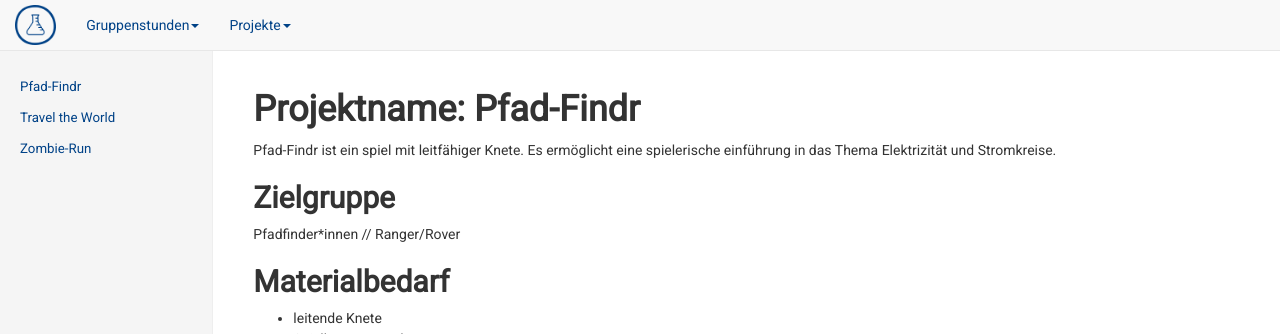
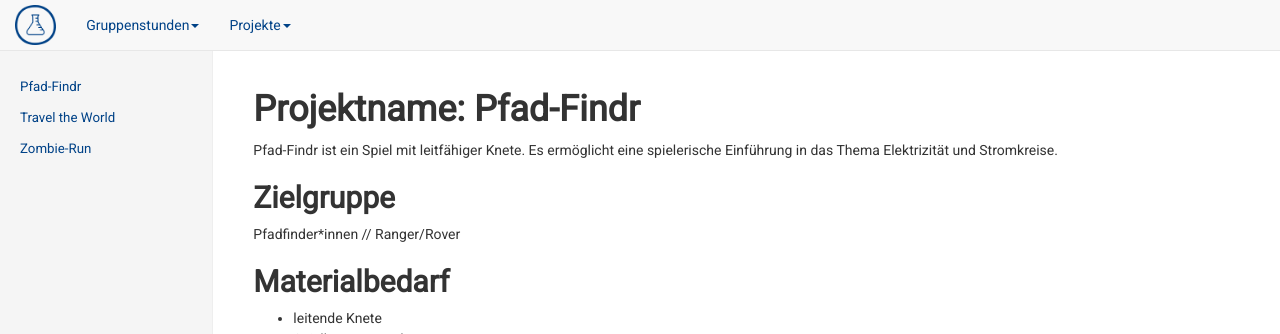
Before and after one commit to vcp-scoutlab/vcp-scoutlab.github.io, a Jekyll site: the page built from scoutlab-2017/pfad-findr/pfad-findr.md, in a window 1280 px wide and 900 px high. Shown: the top 334 px of the window. Built offline with Jekyll 4.4.1, drawn with Linux system fonts in a browser that asks for light colours.

```diff
--- a/_data/featured-scoutlab2017.yml
+++ b/_data/featured-scoutlab2017.yml
@@ -6,7 +6,7 @@
 
 - title: "Pfad-Findr"
   url: /scoutlab-2017/pfad-findr
-  description: "Brettspiel mit leitender Knete"
+  description: "Pfad-Findr ist ein Spiel mit leitfähiger Knete. Es ermöglicht eine spielerische Einführung in das Thema Elektrizität und Stromkreise."
   thumbnail: /scoutlab-2017/images/pfad-findr.jpg
 
 - title: "Zombie-Run"
--- a/scoutlab-2017/pfad-findr/pfad-findr.md
+++ b/scoutlab-2017/pfad-findr/pfad-findr.md
@@ -8,7 +8,8 @@ subdir: scoutlab-2017
 ---
 # Projektname: Pfad-Findr
 
-Pfad-Findr ist ein spiel mit leitfähiger Knete. Es ermöglicht eine spielerische einführung in das Thema Elektrizität und Stromkreise.
+Pfad-Findr ist ein Spiel mit leitfähiger Knete. Es ermöglicht eine spielerische Einführung in das Thema Elektrizität und Stromkreise.
+
 ## Zielgruppe
 
 Pfadfinder*innen // Ranger/Rover
```
